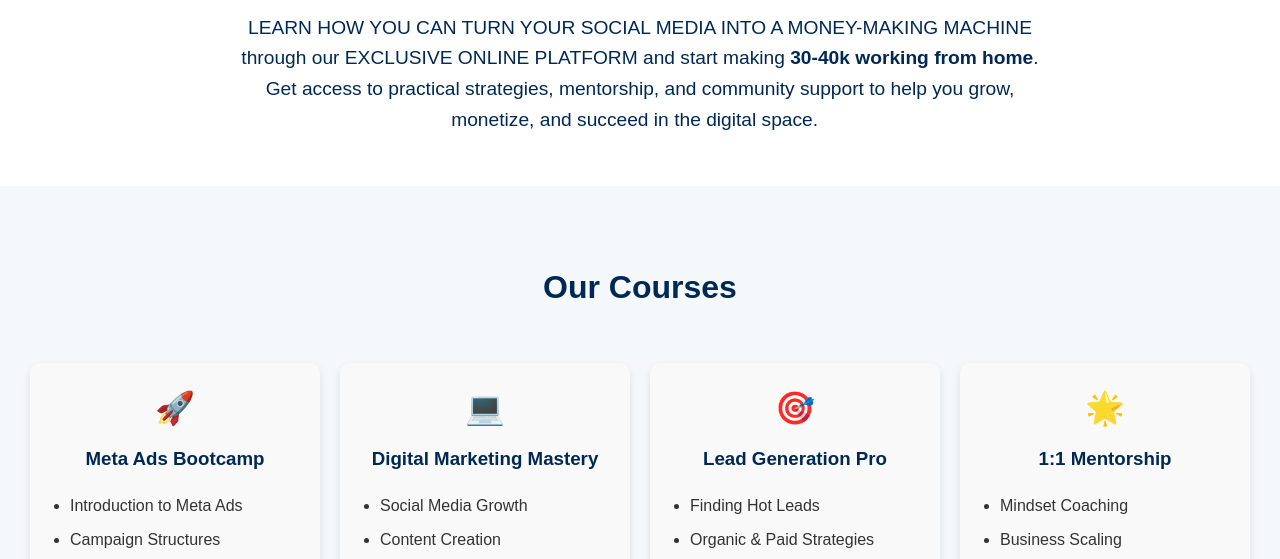
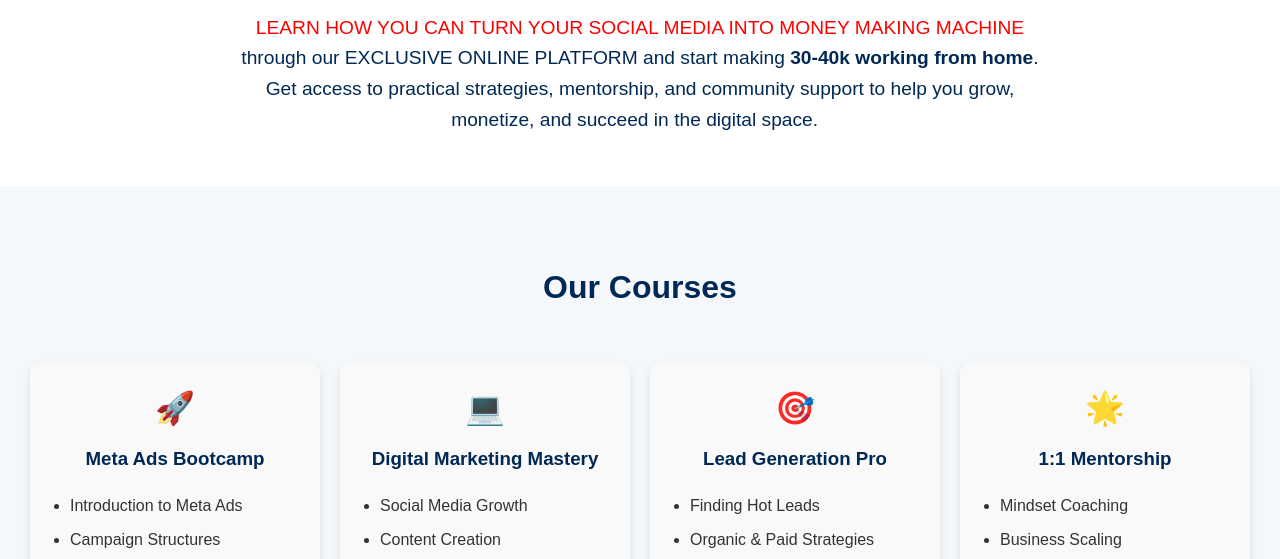
Before and after one commit to nancykansal15/ExpandEmpireWithNancy, a plain HTML site: page index.html in a window 1280 px wide. Shown: the part 541-1100 px from the top of the page. Drawn offline with Linux system fonts and the light colour scheme.

Commit message:
Update index.html

```diff
--- a/index.html
+++ b/index.html
@@ -23,11 +23,11 @@
     <a href="https://wa.me/919996119746" target="_blank" class="btn whatsapp">Chat on WhatsApp</a>
   </header>
 
- <!-- About Section -->
+<!-- About Section -->
 <section id="about" class="about">
   <h2>About The Work</h2>
   <p class="about-text">
-    LEARN HOW YOU CAN TURN YOUR SOCIAL MEDIA INTO A MONEY-MAKING MACHINE through our EXCLUSIVE ONLINE PLATFORM and start making <b>30-40k working from home</b>.
+    <span class="highlight-red">LEARN HOW YOU CAN TURN YOUR SOCIAL MEDIA INTO MONEY MAKING MACHINE</span> through our EXCLUSIVE ONLINE PLATFORM and start making <b>30-40k working from home</b>.
     Get access to practical strategies, mentorship, and community support to help you grow, monetize, and succeed in the digital space.
   </p>
 </section>
```
